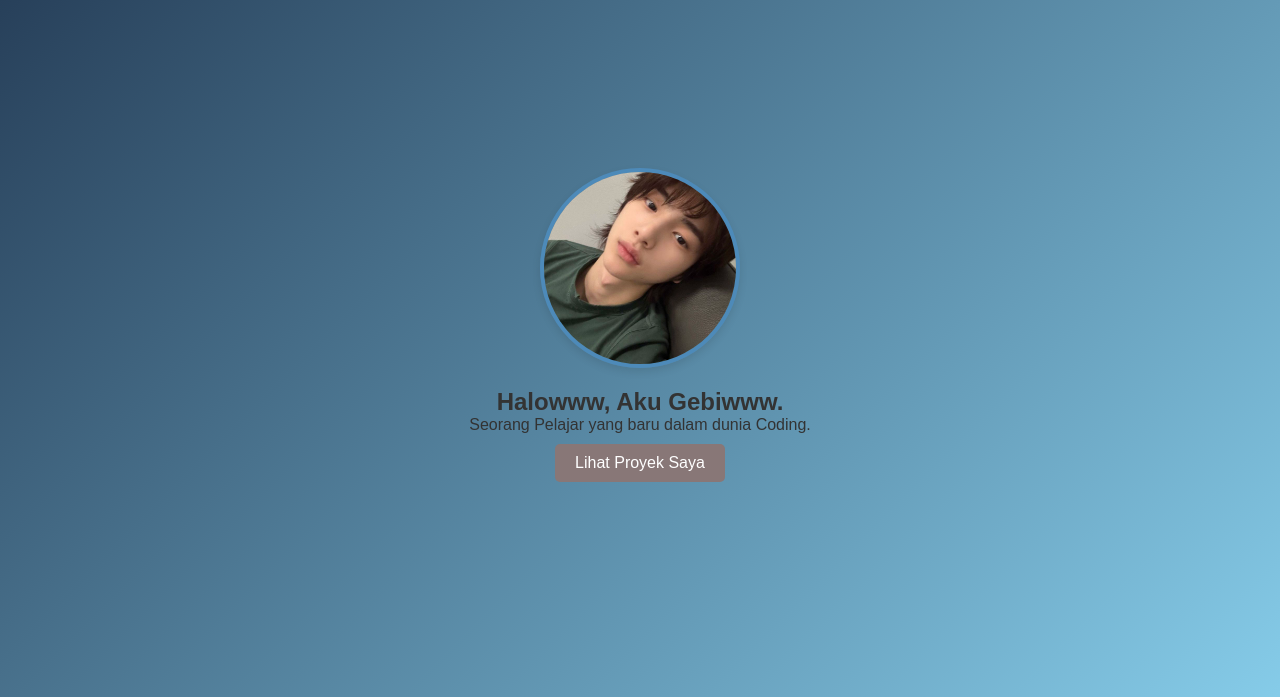
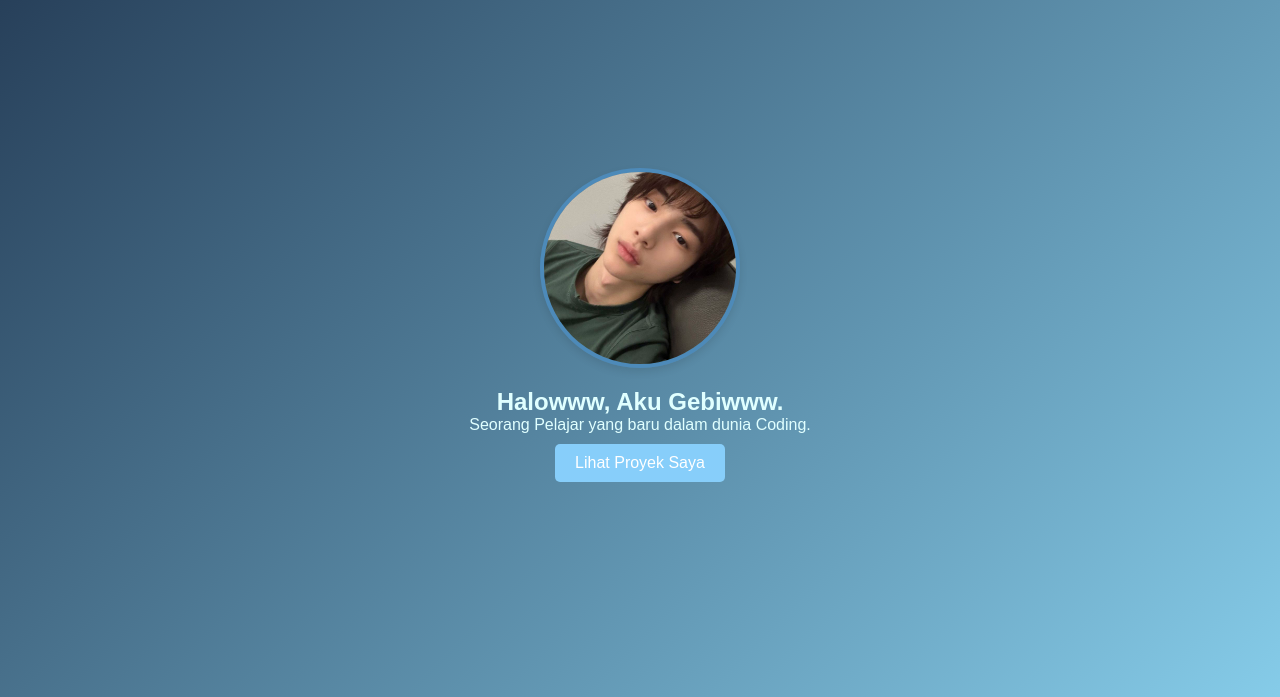
Before and after one commit to kaylagebysaputri-web/Portfolio-gebi.-, a plain HTML site: page index.html in a window 1280 px wide. Shown: the part 69-766 px from the top of the page. Drawn offline with Linux system fonts and the light colour scheme; a script that the page names is missing.

Commit message:
update style.css

```diff
--- a/style.css
+++ b/style.css
@@ -1,4 +1,3 @@
-/* RUMUS DASAR CSS: Box Model Adjustment */
 *, *::before, *::after {
     box-sizing: border-box; /* Membuat lebar dan tinggi mencakup padding & border */
     margin: 0;
@@ -6,7 +5,6 @@
 }
 
 ::root {
-  /* Gradasi Biru seperti contoh temanmu tapi versi Biru */
   --bg-gradient: linear-gradient(135deg, #4facfe 0%, #00f2fe 100%);
   --primary-color: #0083b0;
   --text-color: #ffffff;
@@ -21,7 +19,7 @@ body {
   background: linear-gradient(135deg, #243b55 0%, #87CEEB 100%);
   background-attachment: fixed;
   min-height: 100vh;
-  color: #333; /* Warna tulisan agar tetap terbaca jelas */
+  color: #E0FFFF; /* Warna tulisan agar tetap terbaca jelas */
 }
 
 /* ------------------ NAVIGATION & HEADER ------------------ */
@@ -168,7 +166,7 @@ projects h2 {
 .btn {
   display: inline-block;
   padding: 10px 20px;
-  background-color: #879; /* Warna Instagram */
+  background-color: lightsteelblue; /* Warna Instagram */
   color: white;
   text-decoration: none;
   border-radius: 5px;
@@ -176,7 +174,7 @@ projects h2 {
 }
 
 .btn:last-child {
-  background-color: #877; /* Warna WhatsApp */
+  background-color: lightskyblue; /* Warna WhatsApp */
 }
 .project-card {
     background: rgba(255, 255, 255, 0.1); /* Warna putih sangat transparan */
@@ -225,7 +223,6 @@ header {
     text-shadow: 0 0 10px rgba(255, 255, 255, 0.3);
 }
 
-/* Rumus gerakan warnanya */
 @keyframes glowText {
     0% { background-position: 0% 50%; }
     50% { background-position: 100% 50%; }
```
